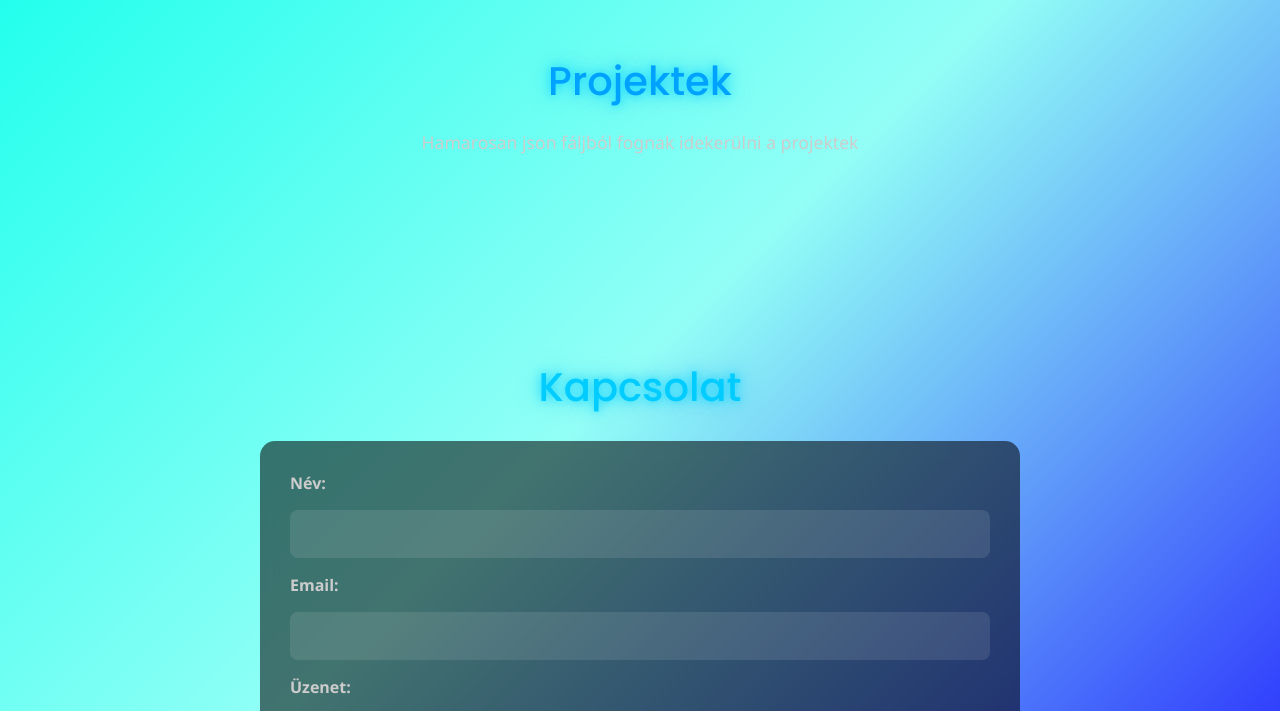
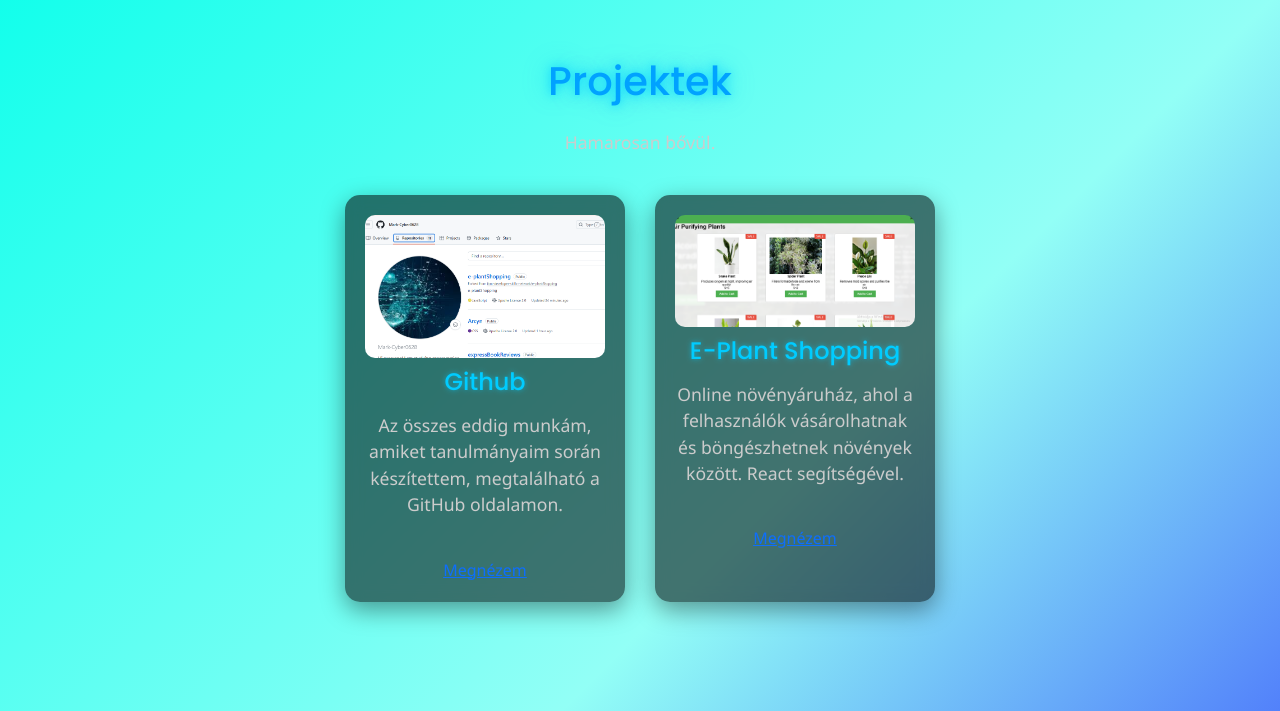
Before and after one commit to Mark-Cyber0628/Arcyn, a plain HTML site: page index.html in a window 1280 px wide. Shown: the part 1640-2351 px from the top of the page. Drawn offline with nearby package versions, Linux system fonts and the light colour scheme.

Commit message:
első kettő

```diff
--- a/index.html
+++ b/index.html
@@ -54,7 +54,7 @@
 
         <section id="projects" class="container py-5">
             <h2 class="text-center mb-4">Projektek</h2>
-            <p>Hamarosan json fáljból fognak idekerülni a projektek</p>
+            <p>Hamarosan bővül.</p>
 
     <!-- Ide töltjük a projekt kártyákat JavaScript segítségével -->
              <div id="projects-container" class="row justify-content-center">
--- a/script.js
+++ b/script.js
@@ -1,5 +1,6 @@
 const container = document.getElementById('projects-container');
 const projects = []
+
 
 projects.forEach((proj, index) => {
   const card = document.createElement('div');
@@ -35,3 +36,22 @@ document.addEventListener('DOMContentLoaded', () => {
     });
   });
 });
+
+// Betöltjük a projects.json fájlt
+fetch('projects.json')
+  .then(response => response.json())
+  .then(projects => {
+    projects.forEach((proj, index) => {
+      const card = document.createElement('div');
+      card.classList.add('project-card');
+      card.style.animationDelay = `${0.2 * index}s`; // fokozatos animáció
+      card.innerHTML = `
+        <img src="${proj.image}" alt="${proj.name}" style="width:100%; border-radius:10px; margin-bottom:10px;">
+        <h3>${proj.name}</h3>
+        <p>${proj.description}</p>
+        <a href="${proj.link}" target="_blank">Megnézem</a>
+      `;
+      container.appendChild(card);
+    });
+  })
+  .catch(error => console.error('Hiba a JSON betöltésénél:', error));
```
